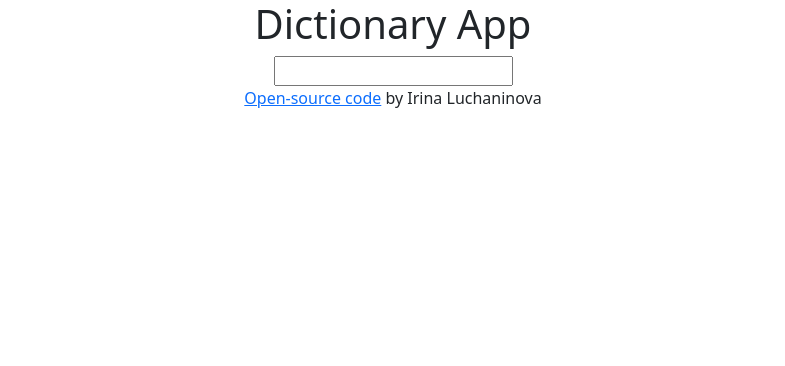
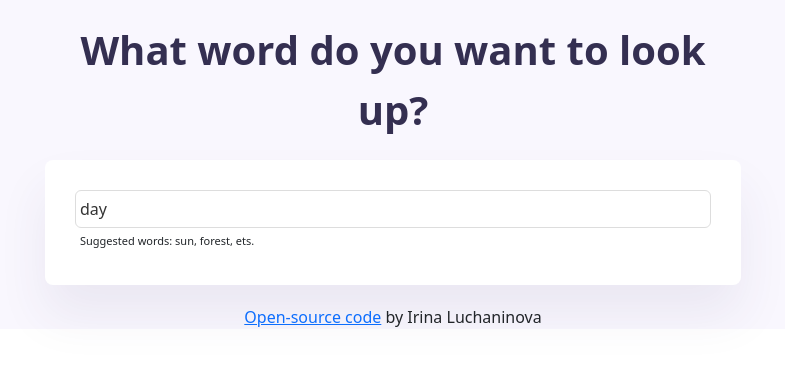
Before and after one commit to luchaninova/react_dictionary_app, a React (Create React App) app: page / in a window 1280 px wide. Shown: the top 366 px of the page, without its empty margins (247-1032 px from the left). Built offline with nearby package versions, Linux system fonts and the light colour scheme; no server answers.

Commit message:
Style the app

```diff
--- a/src/App.css
+++ b/src/App.css
@@ -1,3 +1,15 @@
 .App {
+  background-color: #f9f7fe;
+}
+
+.App h1 {
+  padding: 20px 0 0;
+  color: #342f51;
   text-align: center;
+  font-weight: bold;
+  line-height: 1.5;
 }
+
+.App .container {
+  max-width: 720px;
+}
--- a/src/App.js
+++ b/src/App.js
@@ -6,14 +6,14 @@ import "./App.css";
 function App() {
   return (
     <div className="App">
-      <div className="wrapper">
+      <div className="container">
         <header className="App-header">
-          <h1>Dictionary App</h1>
+          <h1>What word do you want to look up?</h1>
         </header>
         <main>
-          <Dictionary />
+          <Dictionary defaultKeyword="day" />
         </main>
-        <footer className="text-center">
+        <footer className="text-center mb-3">
           <a
             href="https://github.com/luchaninova/react_dictionary_app"
             target="_blank"
--- /dev/null
+++ b/src/Dictionary.css
@@ -0,0 +1,20 @@
+.Dictionary section {
+  background-color: rgb(255, 255, 255);
+  padding: 30px;
+  border-radius: 8px;
+  box-shadow: 0 30px 50px rgb(65 50 100 / 8%);
+  margin: 20px 0;
+}
+
+.Dictionary input {
+  width: 100%;
+  border-radius: 6px;
+  padding: 6px 4px;
+  color: #333;
+  border: 1px solid #ddd;
+}
+
+.Dictionary .hint {
+  font-size: 11px;
+  margin: 5px;
+}
--- a/src/Dictionary.js
+++ b/src/Dictionary.js
@@ -1,13 +1,19 @@
 import React, { useState } from "react";
 import Results from "./Results";
 import axios from "axios";
+import "./Dictionary.css";
 
-export default function Dictionary() {
-  const [keyword, setKeyword] = useState("");
+export default function Dictionary(props) {
+  const [keyword, setKeyword] = useState(props.defaultKeyword);
   const [results, setResults] = useState(null);
+  const [loaded, setLoaded] = useState(false);
 
-  function search(event) {
+  function handleSubmit(event) {
     event.preventDefault();
+    search();
+  }
+
+  function search() {
     let apiLink = `https://api.dictionaryapi.dev/api/v2/entries/en/${keyword}`;
     axios.get(apiLink).then(handleResponse);
   }
@@ -20,12 +26,29 @@ export default function Dictionary() {
     setResults(response.data[0]);
   }
 
+  function load() {
+    setLoaded(true);
+    search();
+  }
+
+  if (loaded) {
     return (
       <div className="Dictionary">
-      <form onSubmit={search}>
-        <input type="search" onChange={handleKeywordChange} />
+        <section>
+          <form onSubmit={handleSubmit}>
+            <input
+              type="search"
+              onChange={handleKeywordChange}
+              defaultValue={props.defaultKeyword}
+            />
           </form>
+          <div className="hint">Suggested words: sun, forest, ets.</div>
+        </section>
         <Results results={results} />
       </div>
     );
+  } else {
+    load();
+    return "Loading..";
   }
+}
--- /dev/null
+++ b/src/Meanings.css
@@ -0,0 +1,17 @@
+.Meanings h3 {
+  font-weight: bold;
+  font-size: 24px;
+  line-height: 1.5;
+  margin-bottom: 20px;
+}
+
+.Meanings .definition {
+  font-weight: 500;
+}
+
+.Meanings .example {
+  line-height: 1;
+  color: #666;
+  font-style: italic;
+  margin-top: 10px;
+}
--- a/src/Meanings.js
+++ b/src/Meanings.js
@@ -1,5 +1,6 @@
 import React from "react";
 import Synonyms from "./Synonyms";
+import "./Meanings.css";
 
 export default function Meanings(props) {
   return (
@@ -8,14 +9,8 @@ export default function Meanings(props) {
       {props.meanings.definitions.map(function (definition, index) {
         return (
           <div key={index}>
-            <p>
-              <strong>Definition</strong>
-              {definition.definition}
-              <strong>Example</strong>
-              <br />
-              <em>{definition.example}</em>
-              <br />
-            </p>
+            <div className="definition">{definition.definition}</div>
+            <div className="example">{definition.example}</div>
             <Synonyms synonyms={definition.synonyms} />
           </div>
         );
--- /dev/null
+++ b/src/Phonetics.css
@@ -0,0 +1,22 @@
+.Phonetics {
+  height: 60px;
+}
+
+.Phonetics a {
+  font-weight: 400;
+  margin-right: 15px;
+  font-size: 14px;
+  line-height: 17px;
+  padding: 8px 18px;
+  border: 1px solid #ddd;
+  border-radius: 50px;
+  text-decoration: none;
+  transition: all 150ms ease-in-out;
+}
+
+.Phonetics .text {
+  font-weight: 600;
+  font-size: 16px;
+  line-height: 19px;
+  color: #666;
+}
--- a/src/Phonetics.js
+++ b/src/Phonetics.js
@@ -1,4 +1,5 @@
 import React from "react";
+import "./Phonetics.css";
 
 export default function Phonetics(props) {
   return (
@@ -6,8 +7,7 @@ export default function Phonetics(props) {
       <a href={props.phonetic.audio} target="_blank" rel="noreferrer">
         Listen
       </a>
-      <br />
-      {props.phonetic.text}
+      <span className="text">{props.phonetic.text}</span>
     </div>
   );
 }
--- /dev/null
+++ b/src/Results.css
@@ -0,0 +1,6 @@
+.Results h2 {
+  font-size: 36px;
+  font-weight: bold;
+  line-height: 1.5;
+  padding-bottom: 5px;
+}
--- a/src/Results.js
+++ b/src/Results.js
@@ -1,11 +1,13 @@
 import React from "react";
 import Meanings from "./Meanings";
 import Phonetics from "./Phonetics";
+import "./Results.css";
 
 export default function Results(props) {
   if (props.results) {
     return (
       <div className="Results">
+        <section>
           <h2>{props.results.word}</h2>
           {props.results.phonetics.map(function (phonetic, index) {
             return (
@@ -14,11 +16,12 @@ export default function Results(props) {
               </div>
             );
           })}
+        </section>
         {props.results.meanings.map(function (meanings, index) {
           return (
-            <div key={index}>
+            <section key={index}>
               <Meanings meanings={meanings} />
-            </div>
+            </section>
           );
         })}
       </div>
--- /dev/null
+++ b/src/Synonyms.css
@@ -0,0 +1,10 @@
+.Synonyms {
+  margin: 20px 20px 40px;
+  padding: 0;
+}
+
+.Synonyms li {
+  display: inline-block;
+  padding-right: 15px;
+  line-height: 1;
+}
--- a/src/Synonyms.js
+++ b/src/Synonyms.js
@@ -1,4 +1,5 @@
 import React from "react";
+import "./Synonyms.css";
 
 export default function Synonyms(props) {
   if (props.synonyms) {
```
Lines whose indentation alone changed are shown as unchanged.
